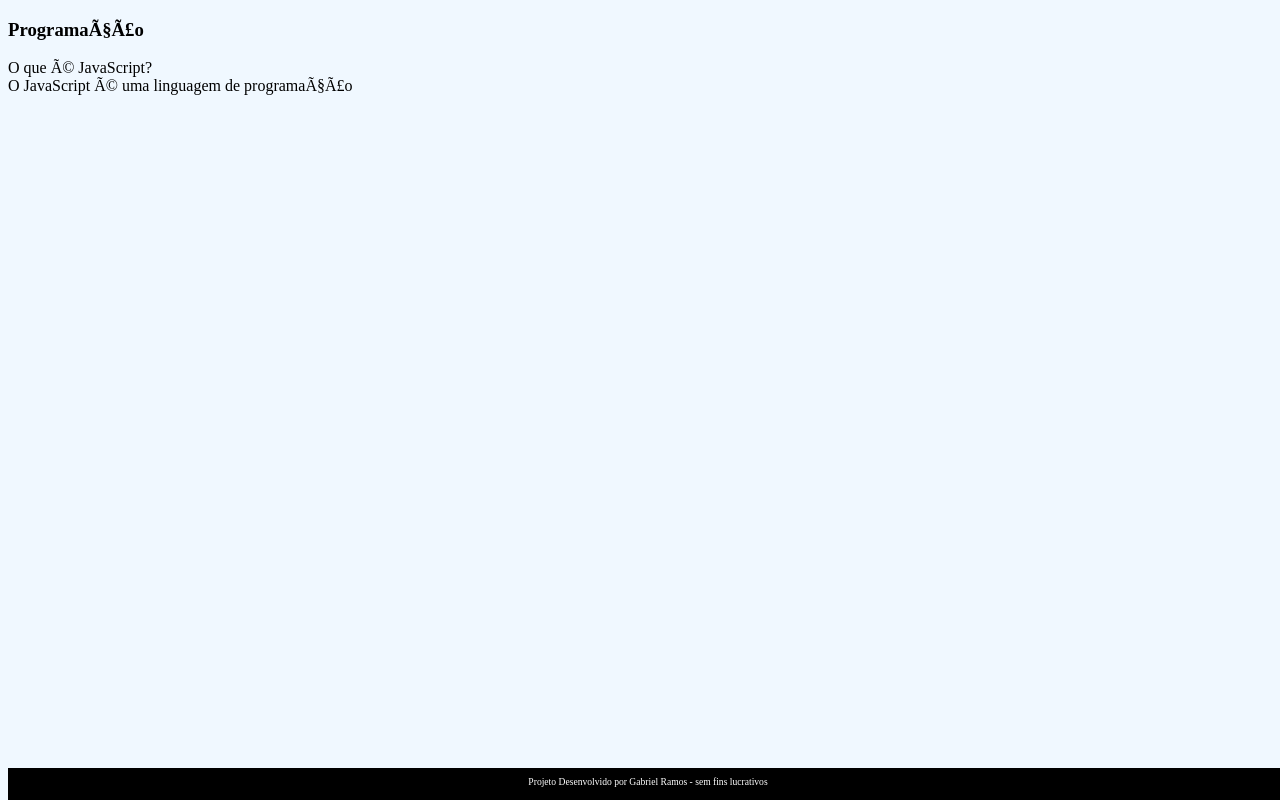
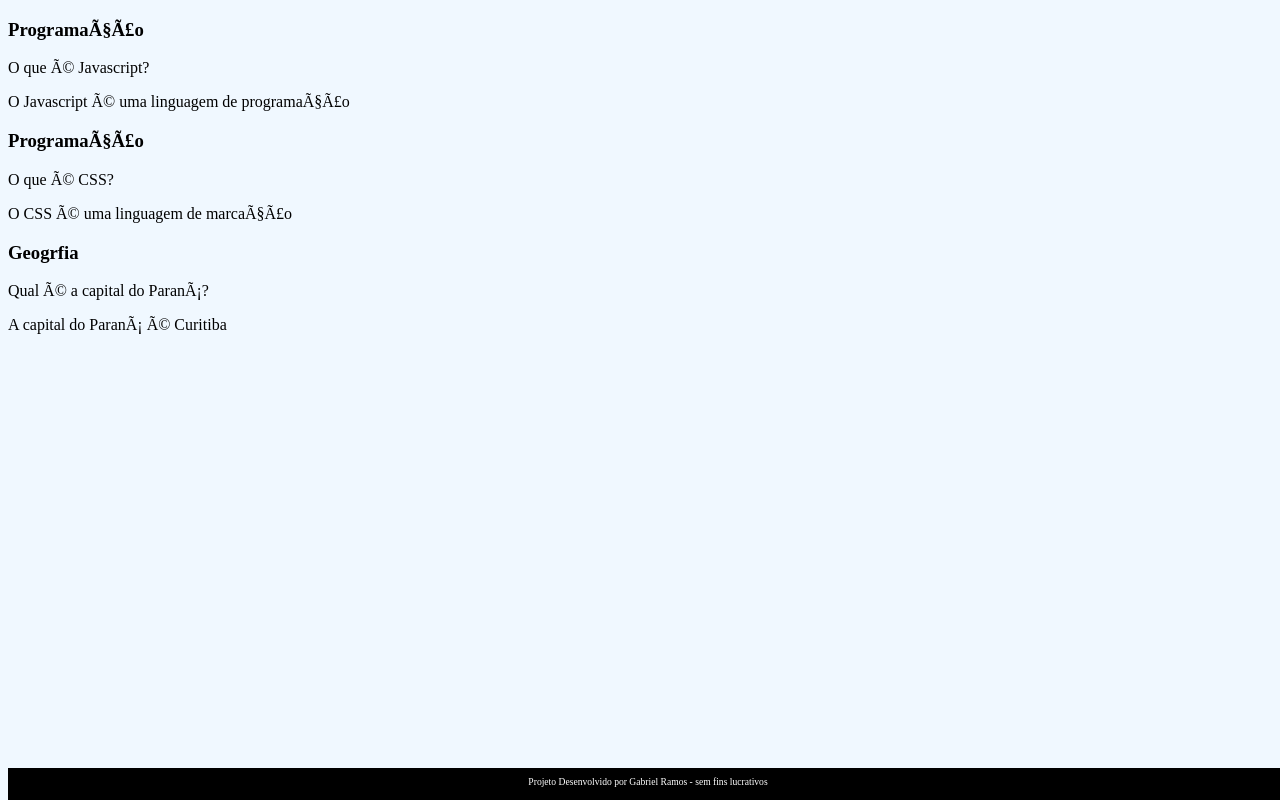
Before and after one commit to gabrielramos2009/flash-card, a plain HTML site: page index.html in a window 1280 px wide. Drawn offline with Linux system fonts and the light colour scheme; a web font is replaced by a local one.

Commit message:
Update index.html

```diff
--- a/index.html
+++ b/index.html
@@ -11,20 +11,49 @@
     </head>
     <body>
         <main>
+
             <section id ="container">
                 <article class="cartao">
                     <div class="cartao__conteudo">
                         <h3>Programação</h3>
                         <div class="cartao__conteudo__pergunta">
-                            O que é JavaScript?
+                           <p>O que é Javascript?</p>
                         </div>
 
                         <div class="cartao__conteudo__resposta">
-                            O JavaScript é uma linguagem de programação
+                         </p> O Javascript é uma linguagem de programação</p>
                         </div>
                     </div>
                 </article>
-            </section>
+
+            <section id ="container">
+                <article class="cartao">
+                    <div class="cartao__conteudo">
+                        <h3>Programação</h3>
+                        <div class="cartao__conteudo__pergunta">
+                           <p>O que é CSS?</p>
+                        </div>
+
+                        <div class="cartao__conteudo__resposta">
+                         </p> O CSS é uma linguagem de marcação</p>
+                        </div>
+                    </div>
+                </article>
+
+                <article class="cartao">
+                    <div class="cartao__conteudo">
+                        <h3>Geogrfia</h3>
+                        <div class="cartao__conteudo__pergunta">
+                           <p>Qual é a capital do Paraná?</p>
+                        </div>
+
+                        <div class="cartao__conteudo__resposta">
+                         </p>A capital do Paraná é Curitiba</p>
+                        </div>
+                    </div>
+                </article>
+
+
         </main>
         <footer>
             <p>Projeto Desenvolvido por Gabriel Ramos - sem fins lucrativos</p>
```
